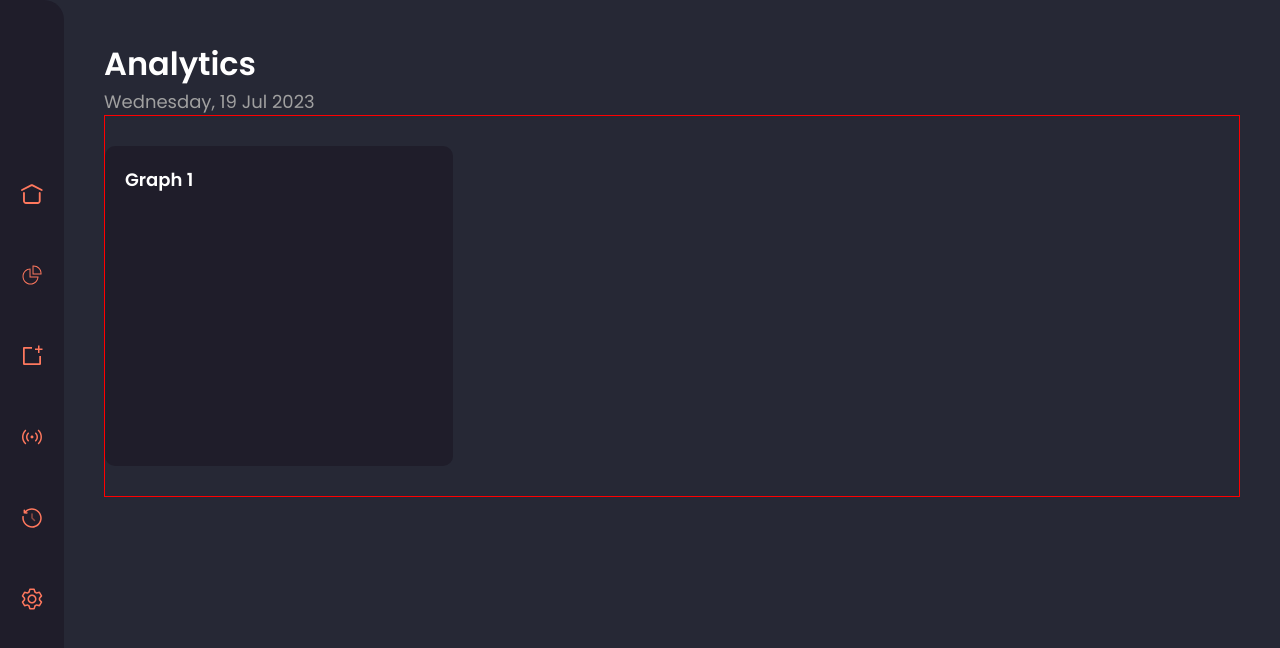
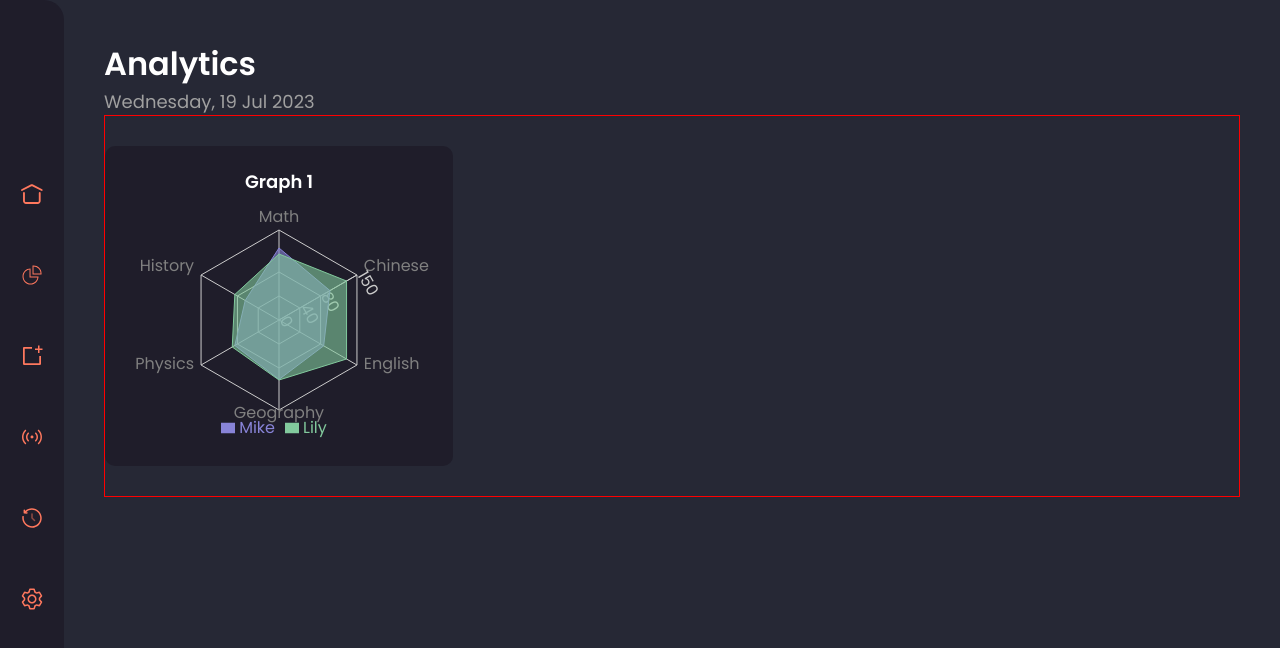
Before and after one commit to Smartdevil21/project-one-fe, a Next.js app: page /analytics in a window 1280 px wide. Shown: the top 648 px of the page. Built offline with nearby package versions, Linux system fonts and the light colour scheme.

Commit message:
radarchart

```diff
--- a/package.json
+++ b/package.json
@@ -25,6 +25,7 @@
     "react": "18.2.0",
     "react-dom": "18.2.0",
     "react-redux": "^8.1.1",
+    "recharts": "^2.7.2",
     "redux": "^4.2.1",
     "sass": "^1.64.1",
     "typescript": "5.1.6",
--- a/src/components/product/analytics/Analytics.tsx
+++ b/src/components/product/analytics/Analytics.tsx
@@ -1,11 +1,80 @@
 import React from "react";
 import styles from "@/styles/components/analytics/analytics.module.scss";
 import Heading3 from "@/components/fonts/Heading3";
+import {
+  RadarChart,
+  PolarGrid,
+  PolarAngleAxis,
+  PolarRadiusAxis,
+  Radar,
+  Legend,
+} from "recharts";
+
+const data = [
+  {
+    subject: "Math",
+    A: 120,
+    B: 110,
+    fullMark: 150,
+  },
+  {
+    subject: "Chinese",
+    A: 98,
+    B: 130,
+    fullMark: 150,
+  },
+  {
+    subject: "English",
+    A: 86,
+    B: 130,
+    fullMark: 150,
+  },
+  {
+    subject: "Geography",
+    A: 99,
+    B: 100,
+    fullMark: 150,
+  },
+  {
+    subject: "Physics",
+    A: 85,
+    B: 90,
+    fullMark: 150,
+  },
+  {
+    subject: "History",
+    A: 65,
+    B: 85,
+    fullMark: 150,
+  },
+];
 
 function analytics() {
   return (
     <div className={styles.main}>
       <Heading3>Graph 1</Heading3>
+      <div className={styles.graph}>
+        <RadarChart outerRadius={90} width={730} height={250} data={data}>
+          <PolarGrid />
+          <PolarAngleAxis dataKey="subject" />
+          <PolarRadiusAxis angle={30} domain={[0, 150]} />
+          <Radar
+            name="Mike"
+            dataKey="A"
+            stroke="#8884d8"
+            fill="#8884d8"
+            fillOpacity={0.6}
+          />
+          <Radar
+            name="Lily"
+            dataKey="B"
+            stroke="#82ca9d"
+            fill="#82ca9d"
+            fillOpacity={0.6}
+          />
+          <Legend />
+        </RadarChart>
+      </div>
     </div>
   );
 }
--- a/src/styles/components/analytics/analytics.module.scss
+++ b/src/styles/components/analytics/analytics.module.scss
@@ -1,7 +1,14 @@
 .main {
     height: 40vh;
-    padding: 20px;
+    // padding: 20px;
     border-radius: 10px;
     background-color: var(--bg2);
     width: calc(33.33% - 30px);
+    display: flex;
+    align-items: center;
+    justify-content: center;
+    flex-direction: column;
+    .graph {
+        width: auto;
+    }
 }
```
Also changed, not shown: src/data/analytics/radarchart.data.ts (added, +38 -0 lines), 1 other file (tests, documents, lock files or other folders).
